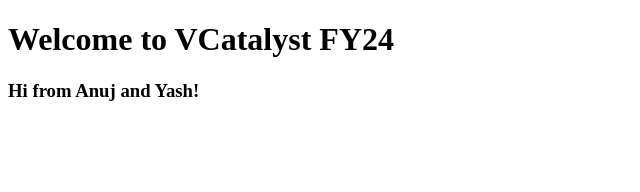
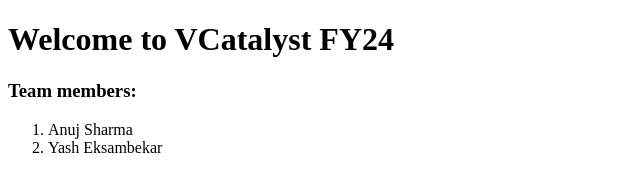
Before and after one commit to y16072001-001/web-server, a plain HTML site: page index.html in a window 1280 px wide. Shown: the whole page, without its empty margins (0-640 px from the left). Drawn offline with Linux system fonts and the light colour scheme.

Commit message:
Update index.html

```diff
--- a/index.html
+++ b/index.html
@@ -1,12 +1,16 @@
 <!DOCTYPE html>
 <html lang="en">
-  <head>
-    <meta charset="UTF-8" />
-    <meta name="viewport" content="width=device-width, initial-scale=1.0" />
+<head>
+    <meta charset="UTF-8">
+    <meta name="viewport" content="width=device-width, initial-scale=1.0">
     <title>Welcome to VCatalyst FY24</title>
-  </head>
-  <body>
+</head>
+<body>
     <h1>Welcome to VCatalyst FY24</h1>
-    <h3>Hi from Anuj and Yash!</h3>
-  </body>
+    <h3>Team members:</h3>
+    <ol>
+        <li>Anuj Sharma</li>
+        <li>Yash Eksambekar</li>
+    </ol>
+</body>
 </html>
```
